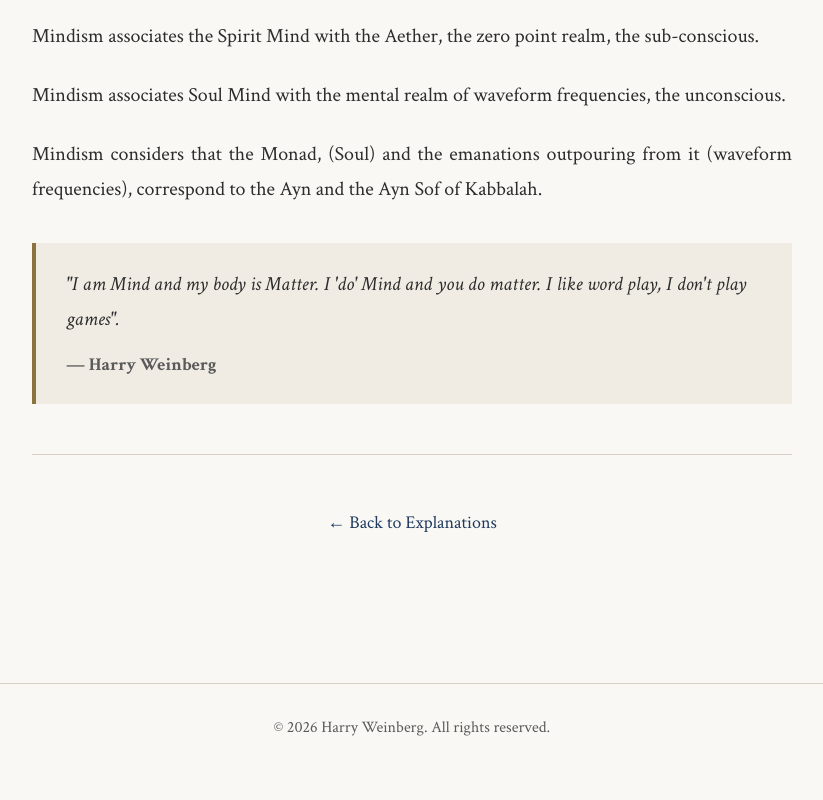
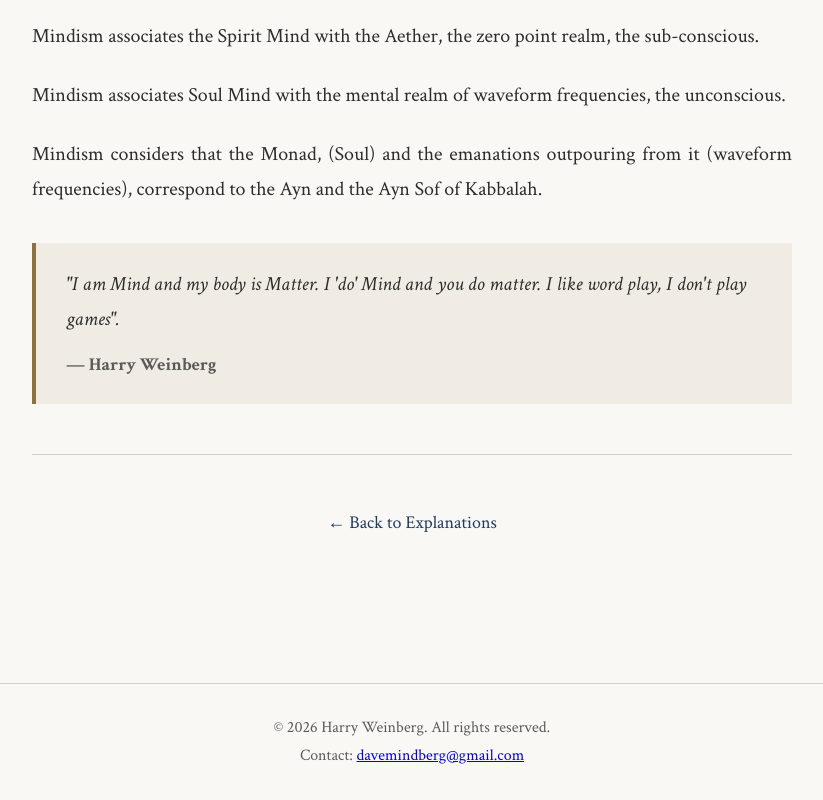
Before and after one commit to lckdtfin-lab/mindism-website, a website: page background.html in a window 1280 px wide. Shown: the part 7660-8460 px from the top of the page, without its empty margins (228-1051 px from the left). Before the commit the page ends 8432 px from the top, so only its background shows below. Drawn offline with Linux system fonts and the light colour scheme.

Commit message:
Add Harry's contact email (davemindberg@gmail.com) to footer on every page

```diff
--- a/background.html
+++ b/background.html
@@ -127,7 +127,8 @@
   </main>
 
   <footer>
-    &copy; 2026 Harry Weinberg. All rights reserved.
+    &copy; 2026 Harry Weinberg. All rights reserved.<br>
+    Contact: <a href="mailto:davemindberg@gmail.com">davemindberg@gmail.com</a>
   </footer>
 
 </body>
```
Also changed, not shown: explanations.html (+2 -1 lines), index.html (+2 -1 lines), introduction.html (+2 -1 lines), mindism-asserts.html (+2 -1 lines), mindism-explained.html (+2 -1 lines), readings.html (+2 -1 lines), tasters.html (+2 -1 lines), thank-you.html (+2 -1 lines), the-book.html (+2 -1 lines), understanding-mind.html (+2 -1 lines).
